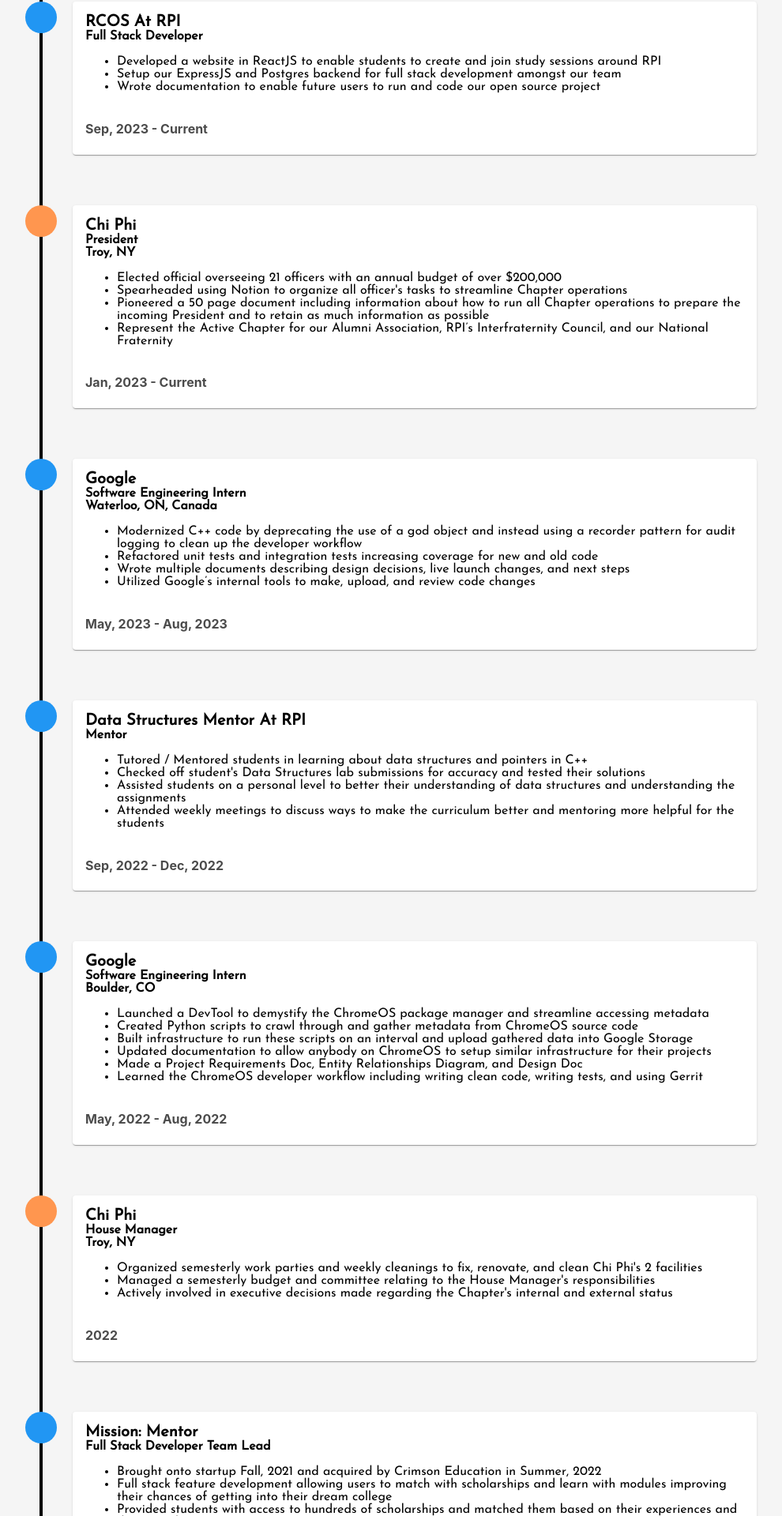
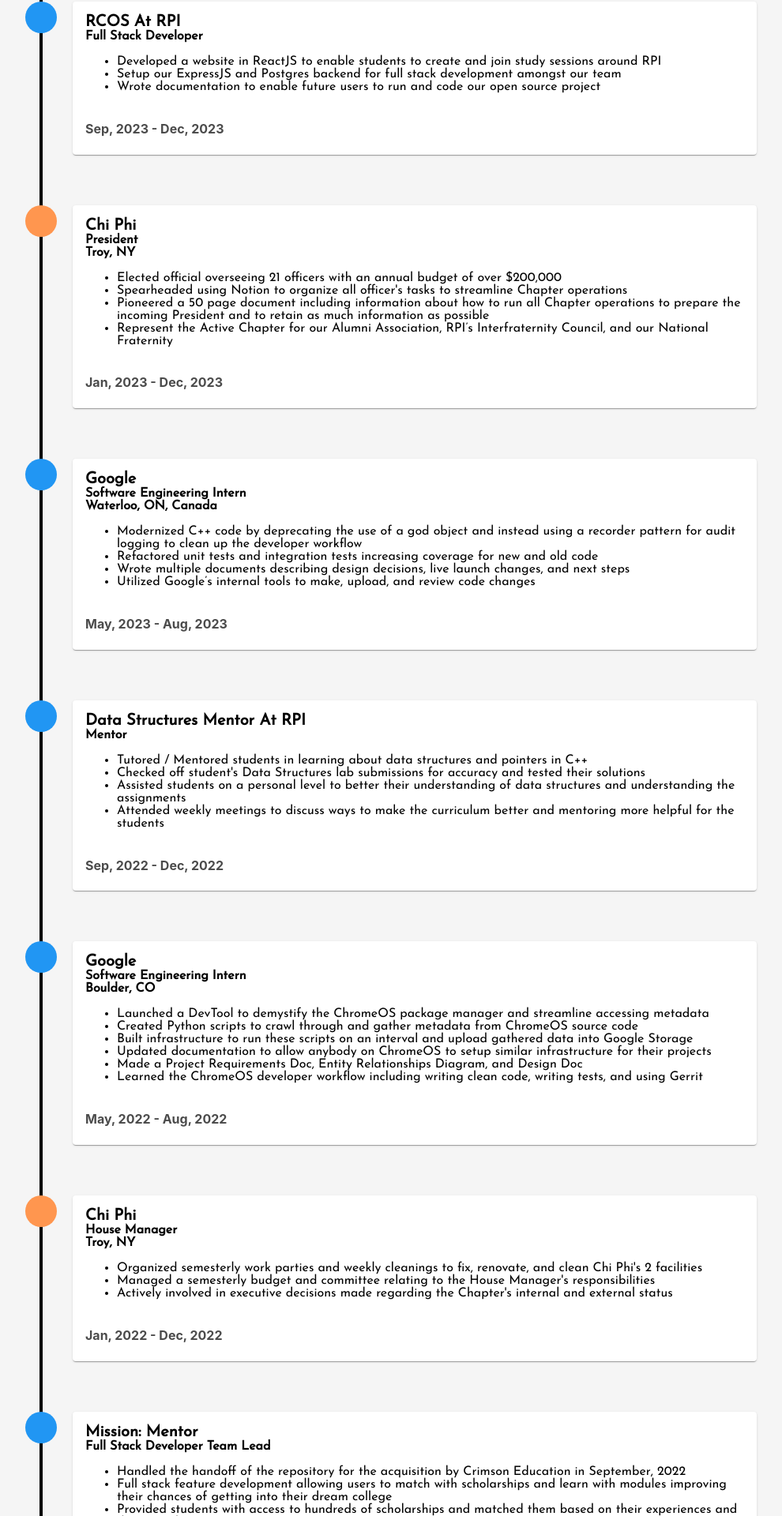
Before and after one commit to AlexL374/alexander-liu, a React (Create React App) app: page / in a window 1280 px wide. Shown: the part 2906-4826 px from the top of the page at 79% size, without its empty margins (152-1142 px from the left). Built offline with nearby package versions, Linux system fonts and the light colour scheme.

Commit message:
Updated resume using Latex, updating website

```diff
--- a/src/components/Experiences.js
+++ b/src/components/Experiences.js
@@ -7,9 +7,9 @@
 function Experiences() {
 
   const [hideTimeline, setHideTimeline] = useState(false);
-  const dates = ['Sep, 2023 - Current', 'Jan, 2023 - Current',
+  const dates = ['Sep, 2023 - Dec, 2023', 'Jan, 2023 - Dec, 2023',
                  'May, 2023 - Aug, 2023', 'Sep, 2022 - Dec, 2022', 'May, 2022 - Aug, 2022',
-                 '2022', 'Oct, 2021 - May 2022', 'May, 2021 - Aug, 2021', 'May, 2021 - Aug, 2021'];
+                 'Jan, 2022 - Dec, 2022', 'Oct, 2021 - May 2022', 'May, 2021 - Aug, 2021', 'May, 2021 - Aug, 2021'];
   const companies = ['RCOS At RPI', 'Chi Phi', 'Google', 'Data Structures Mentor At RPI', 'Google',
                      'Chi Phi', 'Mission: Mentor', 'Research At RPI', 'theCoderSchool'];
   const titles = ['Full Stack Developer', 'President', 'Software Engineering Intern',
@@ -54,7 +54,7 @@
       <li>Actively involved in executive decisions made regarding the Chapter's internal and external status</li>
     </ul>,
     <ul>
-      <li>Brought onto startup Fall, 2021 and acquired by Crimson Education in Summer, 2022</li>
+      <li>Handled the handoff of the repository for the acquisition by Crimson Education in September, 2022</li>
       <li>Full stack feature development allowing users to match with scholarships and learn with modules improving their chances of getting into their dream college</li>
       <li>Provided students with access to hundreds of scholarships and matched them based on their experiences and demographics</li>
       <li>Worked with ReactJS, Java Spring Boot, and AWS services, such as Cognito, Amplify, and EC2</li>
```
Also changed, not shown: 1 other file (tests, documents, lock files or other folders).
